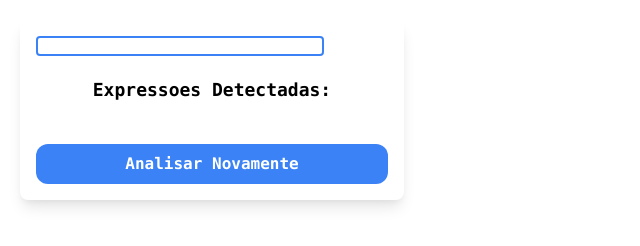
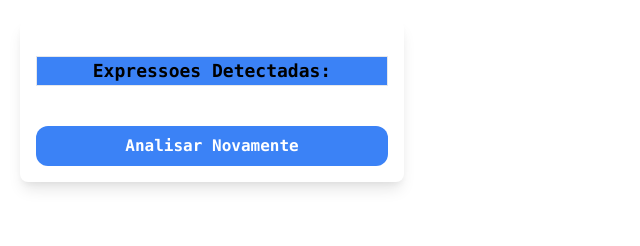
Before and after one commit to guilhermebou/BOU-Guard-Extension, a browser extension: page index.html in a window 1280 px wide. Shown: the whole page, without its empty margins (0-640 px from the left). Drawn offline with nearby package versions, Linux system fonts and the light colour scheme.

Commit message:
✨ feat: styling

```diff
--- a/index.html
+++ b/index.html
@@ -82,12 +82,9 @@
   </head>
   <body>
     <div class="w-96 p-4 bg-white shadow-lg rounded-lg">
-      <div
-        id="current-url"
-        class="w-72 break-words font-mono font-bold text-blue-500 border-solid border-2 border-blue-500 p-2 rounded flex justify-center"
-      ></div>
+      <div id="current-url" class="flex justify-center"></div>
       <h3
-        class="text-lg font-mono font-bold mt-5 mb-5 flex justify-center items-center"
+        class="text-lg font-mono font-bold mt-5 mb-5 flex justify-center items-center border border-2 bg-blue-500"
       >
         Expressoes Detectadas:
       </h3>
```
